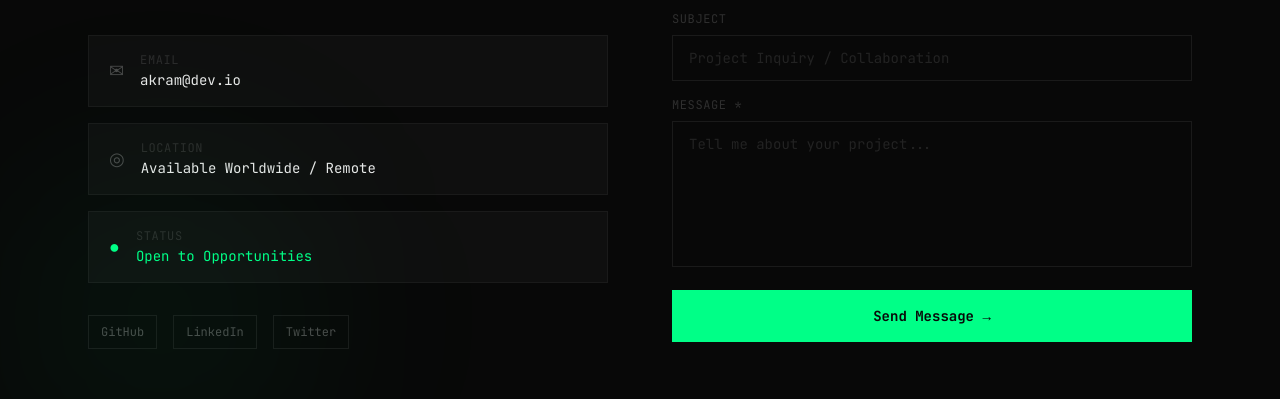
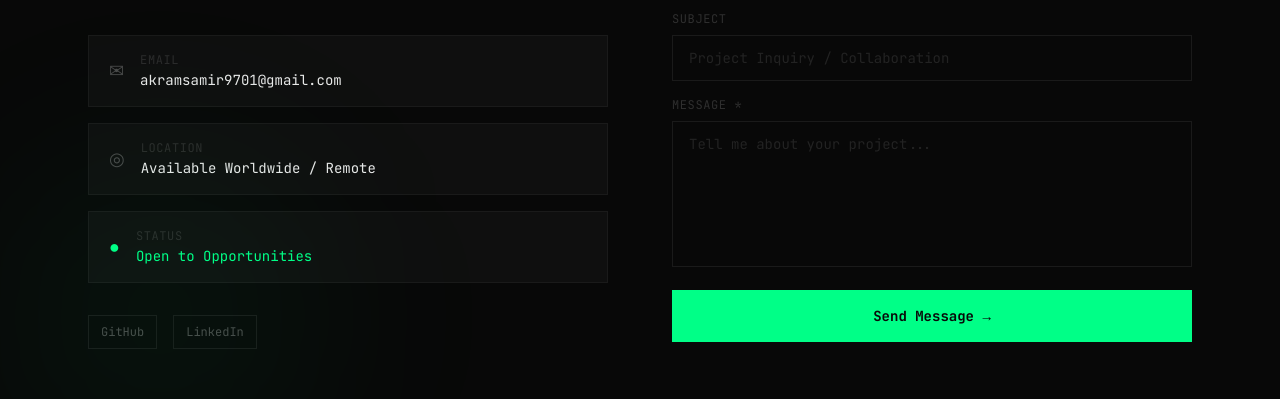
Before and after one commit to AkramMayed0/akram-portfolio, a React (Vite) app in the folder client/: page / in a window 1280 px wide. Shown: the part 4044-4443 px from the top of the page. Built offline with nearby package versions, Linux system fonts and the light colour scheme.

Commit message:
some changed in the contact section

```diff
--- a/client/src/components/Contact.jsx
+++ b/client/src/components/Contact.jsx
@@ -72,7 +72,7 @@ export default function Contact() {
 
             <div className="space-y-4">
               {[
-                { label: 'Email', value: 'akram@dev.io', icon: '✉' },
+                { label: 'Email', value: 'akramsamir9701@gmail.com', icon: '✉' },
                 { label: 'Location', value: 'Available Worldwide / Remote', icon: '◎' },
                 { label: 'Status', value: 'Open to Opportunities', icon: '●', accent: true },
               ].map(item => (
@@ -93,9 +93,8 @@ export default function Contact() {
             {/* Social links */}
             <div className="flex gap-4">
               {[
-                { name: 'GitHub', url: 'https://github.com' },
-                { name: 'LinkedIn', url: 'https://linkedin.com' },
-                { name: 'Twitter', url: 'https://twitter.com' },
+                { name: 'GitHub', url: 'https://github.com/AkramMayed0' },
+                { name: 'LinkedIn', url: 'https://www.linkedin.com/in/akram-mayed-763845369/' },
               ].map(s => (
                 <a
                   key={s.name}
```
